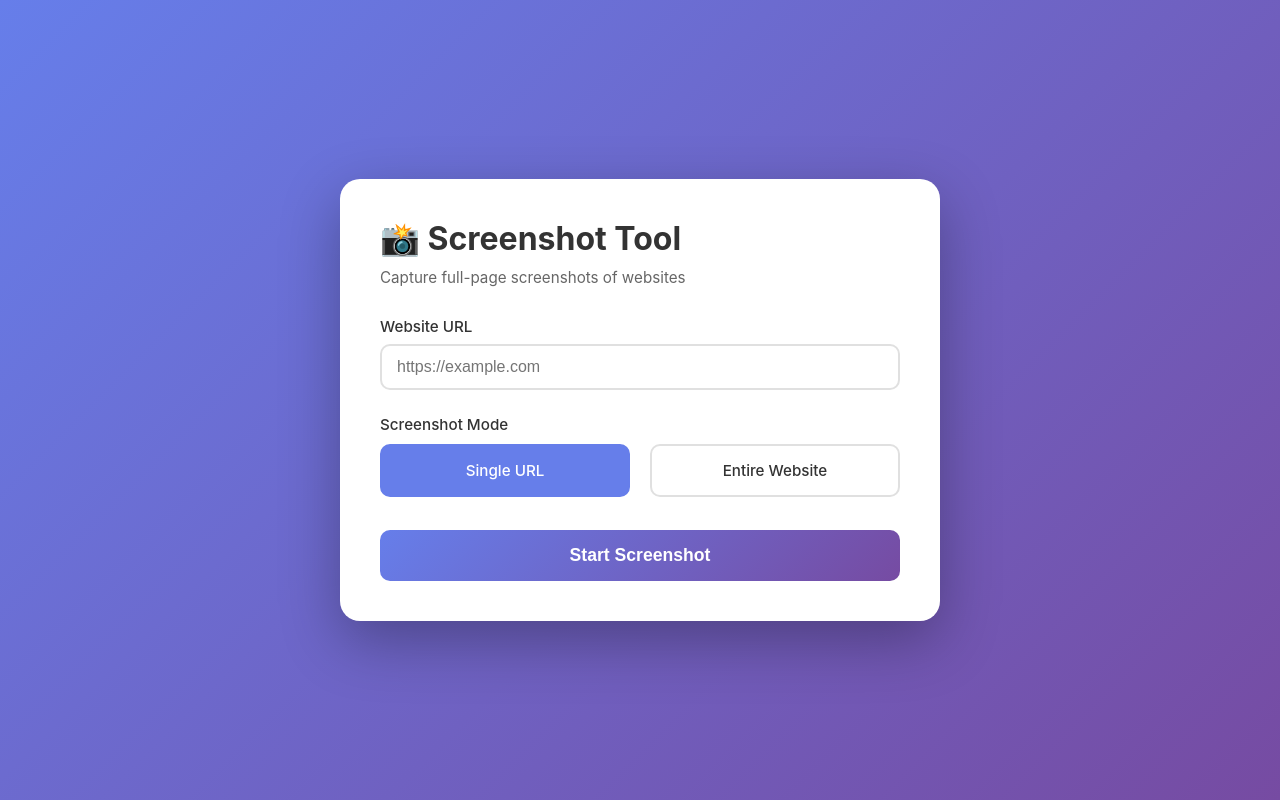
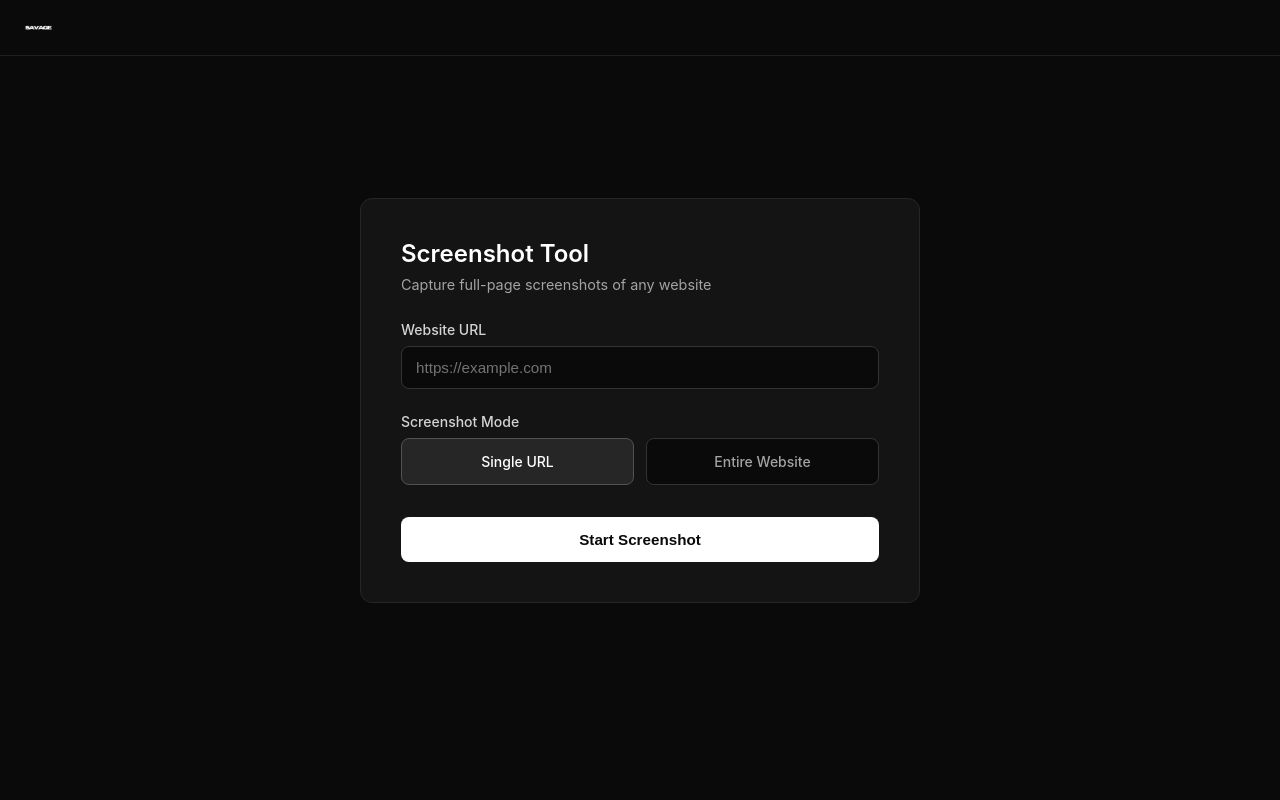
Before and after one commit to hr95savage/screenshotter, a Flask app: page / in a window 1280 px wide. Run offline with Flask 3, Linux system fonts and the light colour scheme.

Commit message:
Dark theme UI with Savage logo header; remove Vercel

```diff
--- a/app.py
+++ b/app.py
@@ -13,25 +13,11 @@ from pathlib import Path
 from flask import Flask, render_template, request, jsonify, send_from_directory, send_file
 from flask_cors import CORS
 
-# Determine template and static folders based on environment
-if os.environ.get('VERCEL') == '1':
-    # In Vercel, paths are relative to the api directory
-    template_folder = str(Path(__file__).parent.parent / 'templates')
-    static_folder = str(Path(__file__).parent.parent / 'static')
-else:
-    template_folder = 'templates'
-    static_folder = 'static'
-
-app = Flask(__name__, template_folder=template_folder, static_folder=static_folder)
+app = Flask(__name__, template_folder='templates', static_folder='static')
 CORS(app)
 
-# Get the directory where this script is located
 BASE_DIR = Path(__file__).parent.resolve()
-# In Vercel, use /tmp for writable storage
-if os.environ.get('VERCEL') == '1':
-    SCREENSHOTS_DIR = Path('/tmp') / "screenshots"
-else:
-    SCREENSHOTS_DIR = BASE_DIR / "screenshots"
+SCREENSHOTS_DIR = BASE_DIR / "screenshots"
 SCREENSHOTS_DIR.mkdir(parents=True, exist_ok=True)
 
 # Store running processes
@@ -97,22 +83,12 @@ def run_screenshot_task(task_id, url, mode, output_dir):
 @app.route('/')
 def index():
     """Serve the main page"""
-    # Check if running on Vercel
-    is_vercel = os.environ.get('VERCEL') == '1'
-    return render_template('index.html', is_vercel=is_vercel)
+    return render_template('index.html')
 
 
 @app.route('/api/screenshot', methods=['POST'])
 def start_screenshot():
     """Start a screenshot task"""
-    # Check if running on Vercel
-    if os.environ.get('VERCEL') == '1':
-        return jsonify({
-            "error": "Screenshot functionality is not available on Vercel",
-            "message": "Playwright requires browser binaries and longer execution times than Vercel's serverless functions support. Please use a platform like Railway, Render, or Fly.io for full functionality.",
-            "suggestion": "Deploy to Railway.app or Render.com for full screenshot capabilities"
-        }), 503
-
     data = request.json
     url = data.get('url', '').strip()
     mode = data.get('mode', 'single')  # 'single' or 'entire'
--- a/templates/index.html
+++ b/templates/index.html
@@ -3,7 +3,7 @@
 <head>
     <meta charset="UTF-8">
     <meta name="viewport" content="width=device-width, initial-scale=1.0">
-    <title>Screenshot Tool</title>
+    <title>Screenshot Tool | Savage</title>
     <style>
         * {
             margin: 0;
@@ -12,68 +12,99 @@
         }
 
         body {
-            font-family: -apple-system, BlinkMacSystemFont, 'Segoe UI', Roboto, Oxygen, Ubuntu, Cantarell, sans-serif;
-            background: linear-gradient(135deg, #667eea 0%, #764ba2 100%);
+            font-family: 'Inter', -apple-system, BlinkMacSystemFont, 'Segoe UI', Roboto, sans-serif;
+            background: #0a0a0a;
+            color: #e5e5e5;
+            min-height: 100vh;
+        }
+
+        .header {
+            position: fixed;
+            top: 0;
+            left: 0;
+            right: 0;
+            height: 56px;
+            background: #0a0a0a;
+            border-bottom: 1px solid #1f1f1f;
+            display: flex;
+            align-items: center;
+            padding: 0 24px;
+            z-index: 100;
+        }
+
+        .header-logo {
+            height: 28px;
+            width: auto;
+            display: block;
+        }
+
+        .main {
+            padding-top: 56px;
             min-height: 100vh;
             display: flex;
             align-items: center;
             justify-content: center;
-            padding: 20px;
+            padding: 40px 20px;
         }
 
         .container {
-            background: white;
-            border-radius: 20px;
-            box-shadow: 0 20px 60px rgba(0, 0, 0, 0.3);
+            background: #141414;
+            border: 1px solid #262626;
+            border-radius: 12px;
             padding: 40px;
-            max-width: 600px;
+            max-width: 560px;
             width: 100%;
         }
 
         h1 {
-            color: #333;
-            margin-bottom: 10px;
-            font-size: 2em;
+            color: #fff;
+            margin-bottom: 8px;
+            font-size: 1.5rem;
+            font-weight: 600;
         }
 
         .subtitle {
-            color: #666;
-            margin-bottom: 30px;
-            font-size: 0.95em;
+            color: #a3a3a3;
+            margin-bottom: 28px;
+            font-size: 0.9rem;
         }
 
         .form-group {
-            margin-bottom: 25px;
+            margin-bottom: 24px;
         }
 
         label {
             display: block;
             margin-bottom: 8px;
-            color: #333;
+            color: #d4d4d4;
             font-weight: 500;
-            font-size: 0.95em;
+            font-size: 0.875rem;
         }
 
-        input[type="url"],
-        select {
+        input[type="url"] {
             width: 100%;
-            padding: 12px 15px;
-            border: 2px solid #e0e0e0;
-            border-radius: 10px;
-            font-size: 1em;
-            transition: border-color 0.3s;
+            padding: 12px 14px;
+            background: #0a0a0a;
+            border: 1px solid #333;
+            border-radius: 8px;
+            font-size: 0.95rem;
+            color: #e5e5e5;
+            transition: border-color 0.2s;
         }
 
-        input[type="url"]:focus,
-        select:focus {
+        input[type="url"]:focus {
             outline: none;
-            border-color: #667eea;
+            border-color: #525252;
+        }
+
+        input[type="url"]::placeholder {
+            color: #737373;
         }
 
         .radio-group {
             display: flex;
-            gap: 20px;
-            margin-top: 10px;
+            gap: 12px;
+            margin-top: 8px;
         }
 
         .radio-option {
@@ -88,54 +119,56 @@
 
         .radio-option label {
             display: block;
-            padding: 15px;
-            border: 2px solid #e0e0e0;
-            border-radius: 10px;
+            padding: 14px;
+            border: 1px solid #333;
+            border-radius: 8px;
             text-align: center;
             cursor: pointer;
-            transition: all 0.3s;
+            transition: all 0.2s;
             font-weight: 500;
+            background: #0a0a0a;
+            color: #a3a3a3;
         }
 
         .radio-option input[type="radio"]:checked + label {
-            background: #667eea;
-            color: white;
-            border-color: #667eea;
+            background: #262626;
+            color: #fff;
+            border-color: #525252;
         }
 
         .radio-option label:hover {
-            border-color: #667eea;
+            border-color: #525252;
         }
 
-        button {
+        button[type="submit"] {
             width: 100%;
-            padding: 15px;
-            background: linear-gradient(135deg, #667eea 0%, #764ba2 100%);
-            color: white;
+            padding: 14px;
+            background: #fff;
+            color: #0a0a0a;
             border: none;
-            border-radius: 10px;
-            font-size: 1.1em;
+            border-radius: 8px;
+            font-size: 0.95rem;
             font-weight: 600;
             cursor: pointer;
-            transition: transform 0.2s, box-shadow 0.2s;
+            transition: background 0.2s, opacity 0.2s;
         }
 
-        button:hover:not(:disabled) {
-            transform: translateY(-2px);
-            box-shadow: 0 10px 20px rgba(102, 126, 234, 0.4);
+        button[type="submit"]:hover:not(:disabled) {
+            background: #e5e5e5;
         }
 
-        button:disabled {
+        button[type="submit"]:disabled {
             opacity: 0.6;
             cursor: not-allowed;
         }
 
         .progress-container {
             display: none;
-            margin-top: 30px;
+            margin-top: 28px;
             padding: 20px;
-            background: #f5f5f5;
-            border-radius: 10px;
+            background: #0a0a0a;
+            border: 1px solid #262626;
+            border-radius: 8px;
         }
 
         .progress-container.active {
@@ -283,45 +324,48 @@
         .modal-content {
             max-width: 90%;
             max-height: 90%;
-            background: white;
-            border-radius: 10px;
-            padding: 20px;
+            background: #141414;
+            border: 1px solid #333;
+            border-radius: 8px;
+            padding: 16px;
             position: relative;
         }
 
         .modal-close {
             position: absolute;
-            top: 10px;
-            right: 10px;
-            background: #ef4444;
-            color: white;
+            top: 12px;
+            right: 12px;
+            background: #333;
+            color: #fff;
             border: none;
-            border-radius: 5px;
-            width: 30px;
-            height: 30px;
+            border-radius: 6px;
+            width: 32px;
+            height: 32px;
             cursor: pointer;
-            font-size: 1.2em;
+            font-size: 1.2rem;
+        }
+
+        .modal-close:hover {
+            background: #404040;
         }
 
         .modal-content img {
             max-width: 100%;
             max-height: 80vh;
             display: block;
+            border-radius: 4px;
         }
     </style>
 </head>
 <body>
+    <header class="header">
+        <img src="{{ url_for('static', filename='logo.png') }}" alt="Savage" class="header-logo">
+    </header>
+
+    <main class="main">
         <div class="container">
-        <h1>📸 Screenshot Tool</h1>
-        <p class="subtitle">Capture full-page screenshots of websites</p>
-        {% if is_vercel %}
-        <div style="background: #fef3c7; border: 2px solid #f59e0b; border-radius: 10px; padding: 15px; margin-bottom: 20px;">
-            <strong>⚠️ Limited Functionality on Vercel</strong><br>
-            Screenshot functionality requires Playwright browsers which aren't available in Vercel's serverless environment.
-            For full functionality, deploy to <a href="https://railway.app" target="_blank">Railway</a>,
-            <a href="https://render.com" target="_blank">Render</a>, or <a href="https://fly.io" target="_blank">Fly.io</a>.
-        </div>
-        {% endif %}
+            <h1>Screenshot Tool</h1>
+            <p class="subtitle">Capture full-page screenshots of any website</p>
 
             <form id="screenshotForm">
                 <div class="form-group">
@@ -406,9 +450,7 @@
             try {
                 const response = await fetch('/api/screenshot', {
                     method: 'POST',
-                    headers: {
-                        'Content-Type': 'application/json',
-                    },
+                    headers: { 'Content-Type': 'application/json' },
                     body: JSON.stringify({ url, mode }),
                 });
 
@@ -429,33 +471,24 @@
         });
 
         function startStatusCheck() {
-            if (statusCheckInterval) {
-                clearInterval(statusCheckInterval);
-            }
-
+            if (statusCheckInterval) clearInterval(statusCheckInterval);
             statusCheckInterval = setInterval(async () => {
                 if (!currentTaskId) return;
-
                 try {
                     const response = await fetch(`/api/status/${currentTaskId}`);
                     const data = await response.json();
-
                     if (response.ok) {
                         updateProgress(data);
-
                         if (data.status === 'completed' || data.status === 'error') {
                             clearInterval(statusCheckInterval);
                             statusCheckInterval = null;
-
                             const submitBtn = document.getElementById('submitBtn');
                             submitBtn.disabled = false;
                             submitBtn.textContent = 'Start Screenshot';
-
                             if (data.status === 'completed') {
                                 loadScreenshots();
-                                // Auto-prompt download after a short delay
                                 setTimeout(() => {
-                                    if (confirm(`Screenshots completed! Would you like to download all ${data.screenshot_count} screenshots as a ZIP file?`)) {
+                                    if (confirm(`Screenshots completed! Download all ${data.screenshot_count} as ZIP?`)) {
                                         downloadAll();
                                     }
                                 }, 1000);
@@ -465,32 +498,26 @@
                 } catch (error) {
                     console.error('Error checking status:', error);
                 }
-            }, 2000); // Check every 2 seconds
+            }, 2000);
         }
 
         function updateProgress(data) {
             const progressOutput = document.getElementById('progressOutput');
             const statusEl = document.getElementById('status');
             const screenshotCountEl = document.getElementById('screenshotCount');
-
-            // Update status
             if (data.status === 'completed') {
-                statusEl.textContent = '✓ Completed';
+                statusEl.textContent = 'Completed';
                 statusEl.className = 'status completed';
             } else if (data.status === 'error') {
-                statusEl.textContent = '✗ Error';
+                statusEl.textContent = 'Error';
                 statusEl.className = 'status error';
             } else {
                 statusEl.textContent = 'Processing...';
                 statusEl.className = 'status';
             }
-
-            // Update screenshot count
             if (data.screenshot_count) {
                 screenshotCountEl.textContent = `${data.screenshot_count} screenshot(s)`;
             }
-
-            // Update output
             if (data.output && data.output.length > 0) {
                 progressOutput.innerHTML = data.output
                     .map(line => `<div class="line">${escapeHtml(line)}</div>`)
@@ -501,27 +528,20 @@
 
         async function loadScreenshots() {
             if (!currentTaskId) return;
-
             try {
                 const response = await fetch(`/api/screenshots/${currentTaskId}`);
                 const data = await response.json();
-
                 if (response.ok && data.screenshots && data.screenshots.length > 0) {
                     const screenshotsContainer = document.getElementById('screenshotsContainer');
                     const screenshotsGrid = document.getElementById('screenshotsGrid');
-
                     screenshotsContainer.classList.add('active');
                     screenshotsGrid.innerHTML = data.screenshots.map(screenshot => {
                         const safeFilename = escapeHtml(screenshot.filename);
                         const encodedFilename = encodeURIComponent(screenshot.filename);
                         return `
                         <div class="screenshot-item" onclick="openModal('${encodedFilename}')">
-                            <button class="download-btn" onclick="event.stopPropagation(); downloadScreenshot('${encodedFilename}')" title="Download">
-                                📥
-                            </button>
-                            <img src="/api/screenshots/${currentTaskId}/${encodedFilename}"
-                                 alt="${safeFilename}"
-                                 loading="lazy">
+                            <button class="download-btn" onclick="event.stopPropagation(); downloadScreenshot('${encodedFilename}')" title="Download">Download</button>
+                            <img src="/api/screenshots/${currentTaskId}/${encodedFilename}" alt="${safeFilename}" loading="lazy">
                             <div class="filename">${safeFilename}</div>
                         </div>
                     `;
@@ -541,8 +561,7 @@
         }
 
         function closeModal() {
-            const modal = document.getElementById('modal');
-            modal.classList.remove('active');
+            document.getElementById('modal').classList.remove('active');
         }
 
         function downloadScreenshot(filename) {
@@ -554,14 +573,11 @@
             if (!currentTaskId) return;
             const btn = document.getElementById('downloadAllBtn');
             btn.disabled = true;
-            btn.textContent = '⏳ Creating ZIP...';
-
+            btn.textContent = 'Creating ZIP...';
             window.location.href = `/api/download-all/${currentTaskId}`;
-
-            // Re-enable button after a delay
             setTimeout(() => {
                 btn.disabled = false;
-                btn.textContent = '📥 Download All as ZIP';
+                btn.textContent = 'Download All as ZIP';
             }, 3000);
         }
 
@@ -571,11 +587,8 @@
             return div.innerHTML;
         }
 
-        // Close modal on background click
         document.getElementById('modal').addEventListener('click', (e) => {
-            if (e.target.id === 'modal') {
-                closeModal();
-            }
+            if (e.target.id === 'modal') closeModal();
         });
     </script>
 </body>
```
Also changed, not shown: other parts of templates/index.html (+61 -53 lines), DEPLOYMENT.md (+2 -32 lines), index.html (deleted, +0 -129 lines), public/index.html (deleted, +0 -128 lines), static/logo.png (added), vercel.json (deleted), 2 other files. Lines whose indentation alone changed are shown as unchanged.
